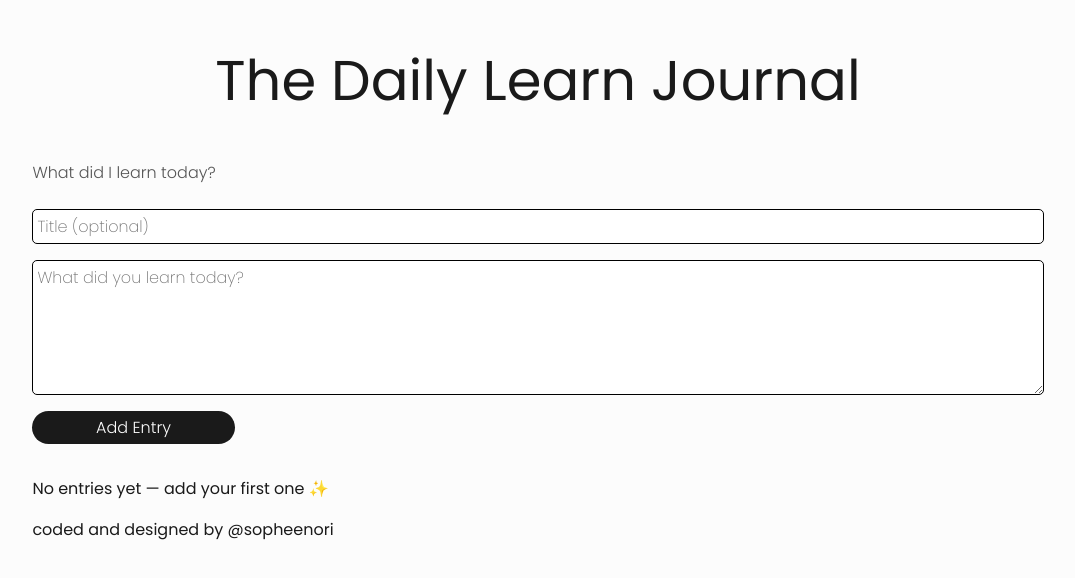
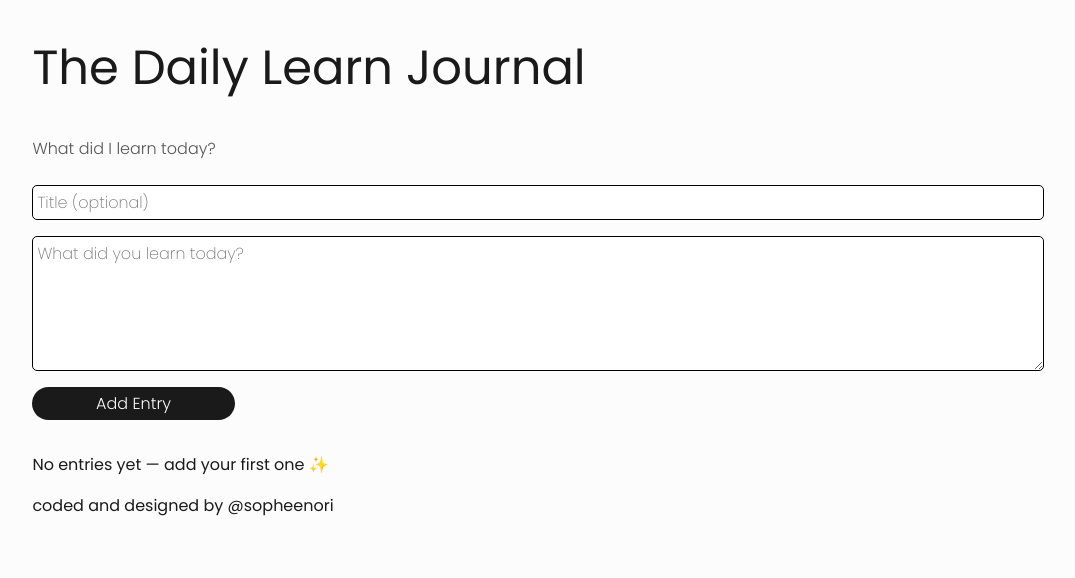
Before and after one commit to zofienora/learn-journal-v1, a React (Vite) app: page / in a window 1280 px wide. Shown: the top 578 px of the page, without its empty margins (102-1177 px from the left). Built offline with nearby package versions, Linux system fonts and the light colour scheme.

Commit message:
changed css

```diff
--- a/src/App.css
+++ b/src/App.css
@@ -1,6 +1,6 @@
 .appname {
-  text-align: center;
-  font-size: 3.5rem;
+  text-align: left;
+  font-size: 3rem;
   font-weight: 400;;
 }
 
```
